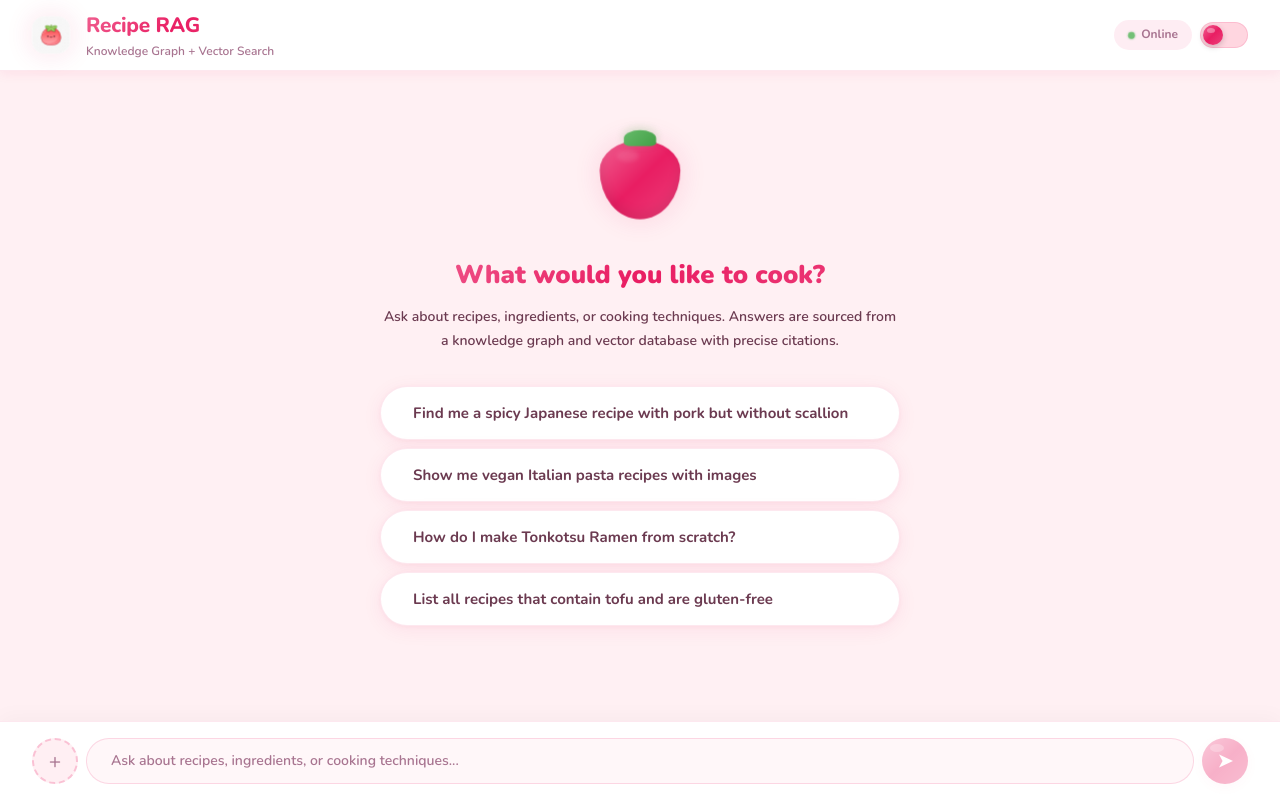
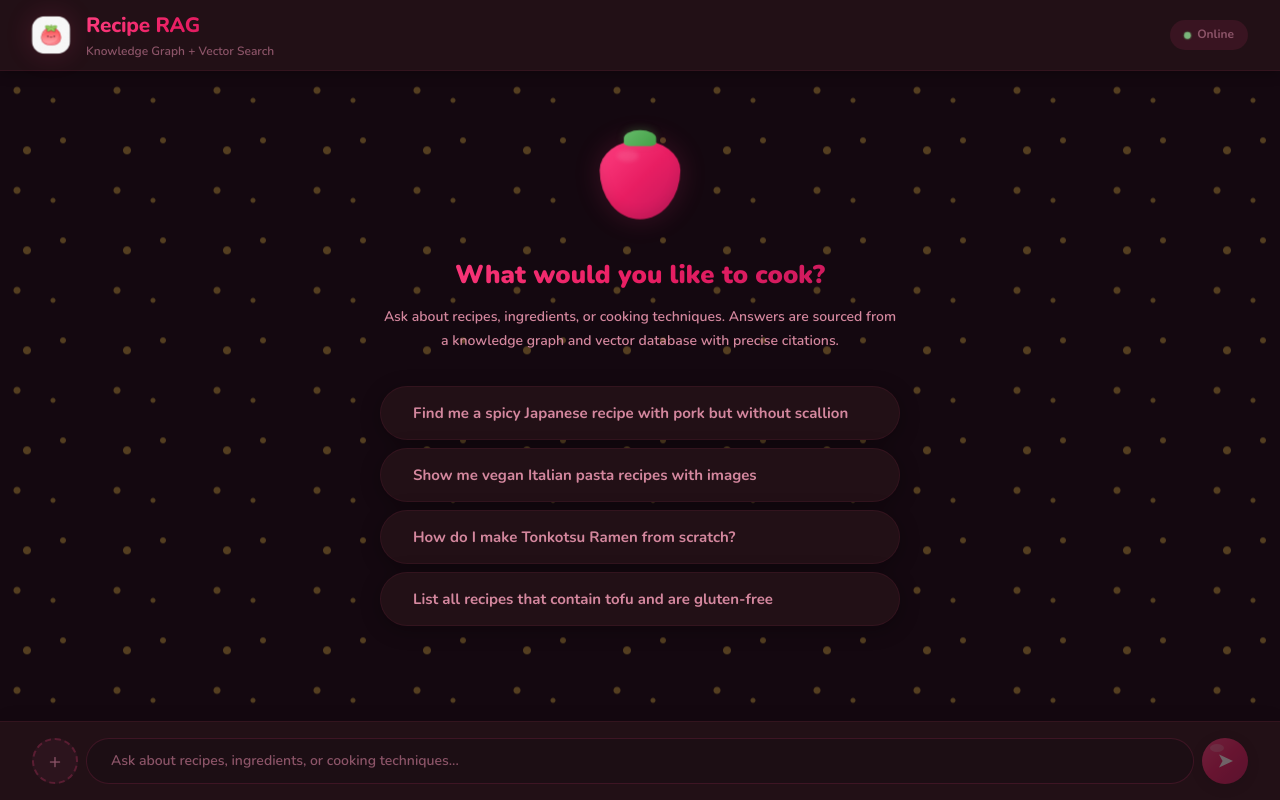
Before and after one commit to dvydinh/domain-specific-multimodal-RAG-system, a React (Vite) app in the folder frontend/: page / in a window 1280 px wide. Built offline with nearby package versions, Linux system fonts and the light colour scheme.

Commit message:
style: remove light theme and fix seed visibility
- completely drop pastel light theme, force deep strawberry dark theme
- fix bug where chat container background covered ambient body effects
- make chat container transparent so seeds properly show through

```diff
--- a/frontend/src/App.jsx
+++ b/frontend/src/App.jsx
@@ -6,19 +6,11 @@ const API_BASE = '/api'
 export default function App() {
   const [messages, setMessages] = useState([])
   const [isLoading, setIsLoading] = useState(false)
-  const [theme, setTheme] = useState(() => {
-    return localStorage.getItem('rag-theme') || 'light'
-  })
   const [uploadToast, setUploadToast] = useState(null)
 
   useEffect(() => {
-    document.documentElement.setAttribute('data-theme', theme)
-    localStorage.setItem('rag-theme', theme)
-  }, [theme])
-
-  const toggleTheme = () => {
-    setTheme(prev => prev === 'light' ? 'dark' : 'light')
-  }
+    document.documentElement.setAttribute('data-theme', 'dark')
+  }, [])
 
   const handleSend = async (question) => {
     const userMessage = {
@@ -111,14 +103,6 @@ export default function App() {
             <span className="status-dot" />
             Online
           </div>
-          <button
-            className="theme-toggle"
-            onClick={toggleTheme}
-            aria-label="Toggle theme"
-            title={theme === 'light' ? 'Switch to dark mode' : 'Switch to light mode'}
-          >
-            <span className="theme-toggle__knob" />
-          </button>
         </div>
       </header>
 
--- a/frontend/src/index.css
+++ b/frontend/src/index.css
@@ -6,63 +6,9 @@
 @import url('https://fonts.googleapis.com/css2?family=Nunito:wght@400;500;600;700;800;900&display=swap');
 
 /* ============================================================
-   LIGHT THEME — Pastel Strawberry (high contrast blocks)
+   DARK THEME — Deep Strawberry (Only Theme)
    ============================================================ */
-:root,
-[data-theme='light'] {
-  --bg-primary: #fff0f3;
-  --bg-secondary: #ffffff;
-  --bg-tertiary: #ffd6e0;
-  --bg-glass: rgba(255, 255, 255, 0.88);
-  --bg-glass-hover: rgba(255, 214, 224, 0.7);
-  --bg-card: #ffffff;
-
-  --text-primary: #2e0a18;
-  --text-secondary: #6b3a50;
-  --text-muted: #a87490;
-
-  --accent-primary: #e91e63;
-  --accent-primary-hover: #f06292;
-  --accent-secondary: #f48fb1;
-  --accent-gradient: linear-gradient(135deg, #f06292 0%, #e91e63 50%, #ec407a 100%);
-  --accent-soft: rgba(233, 30, 99, 0.08);
-
-  --border-color: rgba(233, 30, 99, 0.14);
-  --border-glow: rgba(233, 30, 99, 0.3);
-  --border-card: rgba(233, 30, 99, 0.1);
-
-  --success: #66bb6a;
-
-  --shadow-sm: 0 2px 12px rgba(233, 30, 99, 0.08);
-  --shadow-md: 0 6px 24px rgba(233, 30, 99, 0.1);
-  --shadow-lg: 0 12px 48px rgba(233, 30, 99, 0.12);
-  --shadow-glow: 0 0 28px rgba(233, 30, 99, 0.14);
-  --shadow-card: 0 4px 20px rgba(233, 30, 99, 0.07), 0 1px 4px rgba(233,30,99,0.05);
-  --shadow-bubble: 0 3px 14px rgba(233, 30, 99, 0.1);
-
-  --user-bubble: linear-gradient(135deg, #ec407a 0%, #e91e63 100%);
-  --user-bubble-text: #ffffff;
-  --assistant-bubble: #ffffff;
-  --assistant-border: rgba(233, 30, 99, 0.1);
-
-  --input-bg: #fff7f9;
-  --input-border: rgba(233, 30, 99, 0.15);
-  --upload-bg: rgba(255, 214, 224, 0.4);
-  --upload-border: rgba(233, 30, 99, 0.22);
-
-  --scrollbar-thumb: rgba(233, 30, 99, 0.2);
-  --overlay-bg: rgba(255, 240, 243, 0.8);
-
-  --blob-1: rgba(233, 30, 99, 0.04);
-  --blob-2: rgba(244, 143, 177, 0.06);
-  --blob-3: rgba(255, 214, 224, 0.08);
-  --seed-color: rgba(245, 195, 68, 0.25);
-}
-
-/* ============================================================
-   DARK THEME — Deep Strawberry
-   ============================================================ */
-[data-theme='dark'] {
+:root, [data-theme='dark'] {
   --bg-primary: #140810;
   --bg-secondary: #221016;
   --bg-tertiary: #361824;
@@ -109,7 +55,7 @@
   --blob-1: rgba(255, 64, 129, 0.03);
   --blob-2: rgba(233, 30, 99, 0.04);
   --blob-3: rgba(194, 24, 91, 0.05);
-  --seed-color: rgba(255, 210, 80, 0.18);
+  --seed-color: rgba(255, 210, 80, 0.3);
 }
 
 /* ============================================================
@@ -342,57 +288,8 @@ body::before {
 }
 
 /* ============================================================
-   Theme Toggle — Jelly pill
+   Theme Toggle (Removed)
    ============================================================ */
-
-.theme-toggle {
-  width: 48px;
-  height: 26px;
-  background: var(--bg-tertiary);
-  border: 1.5px solid var(--border-color);
-  border-radius: var(--radius-full);
-  cursor: pointer;
-  position: relative;
-  transition: all var(--transition-bounce);
-  flex-shrink: 0;
-}
-
-.theme-toggle:hover {
-  border-color: var(--border-glow);
-  transform: scale(1.08);
-}
-
-.theme-toggle:active {
-  transform: scale(0.95);
-}
-
-.theme-toggle__knob {
-  width: 20px;
-  height: 20px;
-  border-radius: 50%;
-  background: var(--accent-gradient);
-  position: absolute;
-  top: 2px;
-  left: 2px;
-  transition: transform var(--transition-jelly);
-  box-shadow: 0 2px 6px rgba(0,0,0,0.2);
-}
-
-/* Candy gloss on knob */
-.theme-toggle__knob::after {
-  content: '';
-  position: absolute;
-  top: 3px;
-  left: 4px;
-  width: 8px;
-  height: 5px;
-  background: rgba(255,255,255,0.35);
-  border-radius: 50%;
-}
-
-[data-theme='dark'] .theme-toggle__knob {
-  transform: translateX(22px);
-}
 
 /* ============================================================
    Chat Container
@@ -402,7 +299,7 @@ body::before {
   flex: 1;
   display: flex;
   flex-direction: column;
-  background: var(--bg-primary);
+  background: transparent;
   overflow: hidden;
   transition: background 0.6s ease;
 }
```
